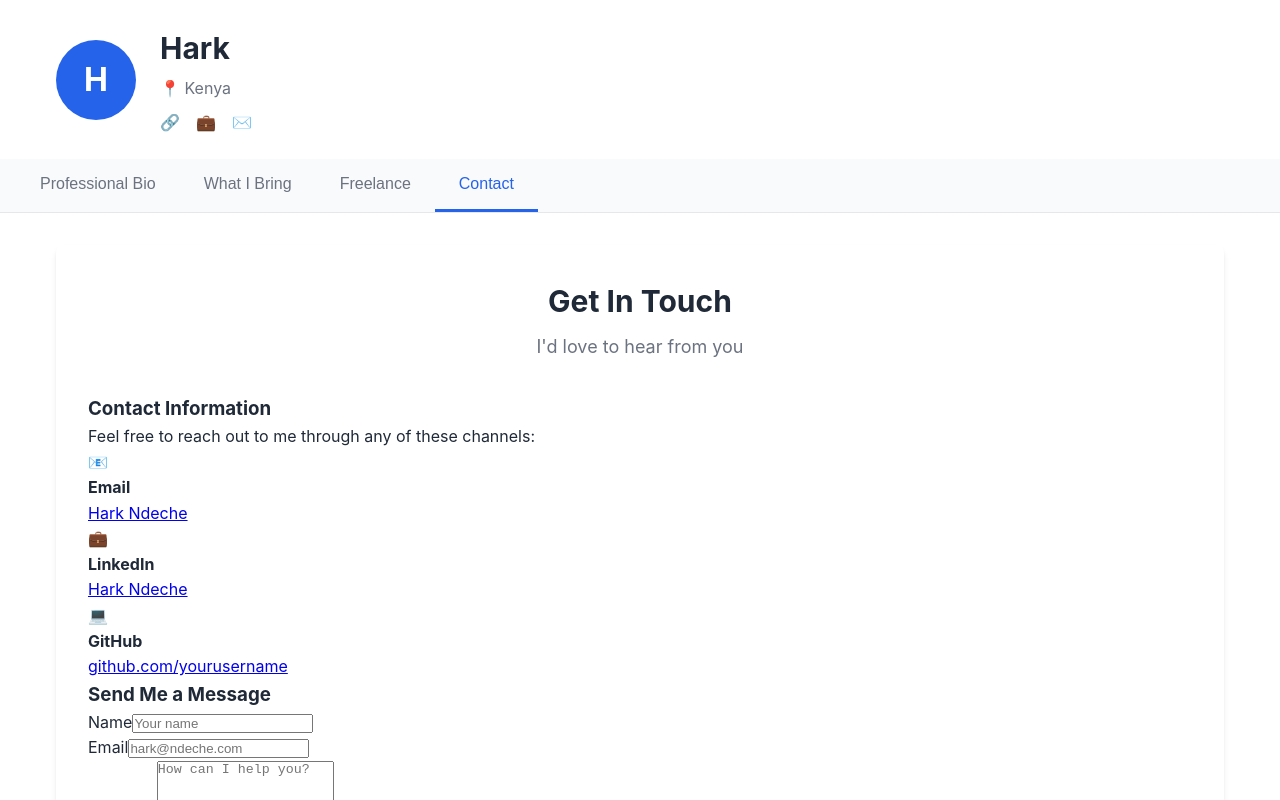
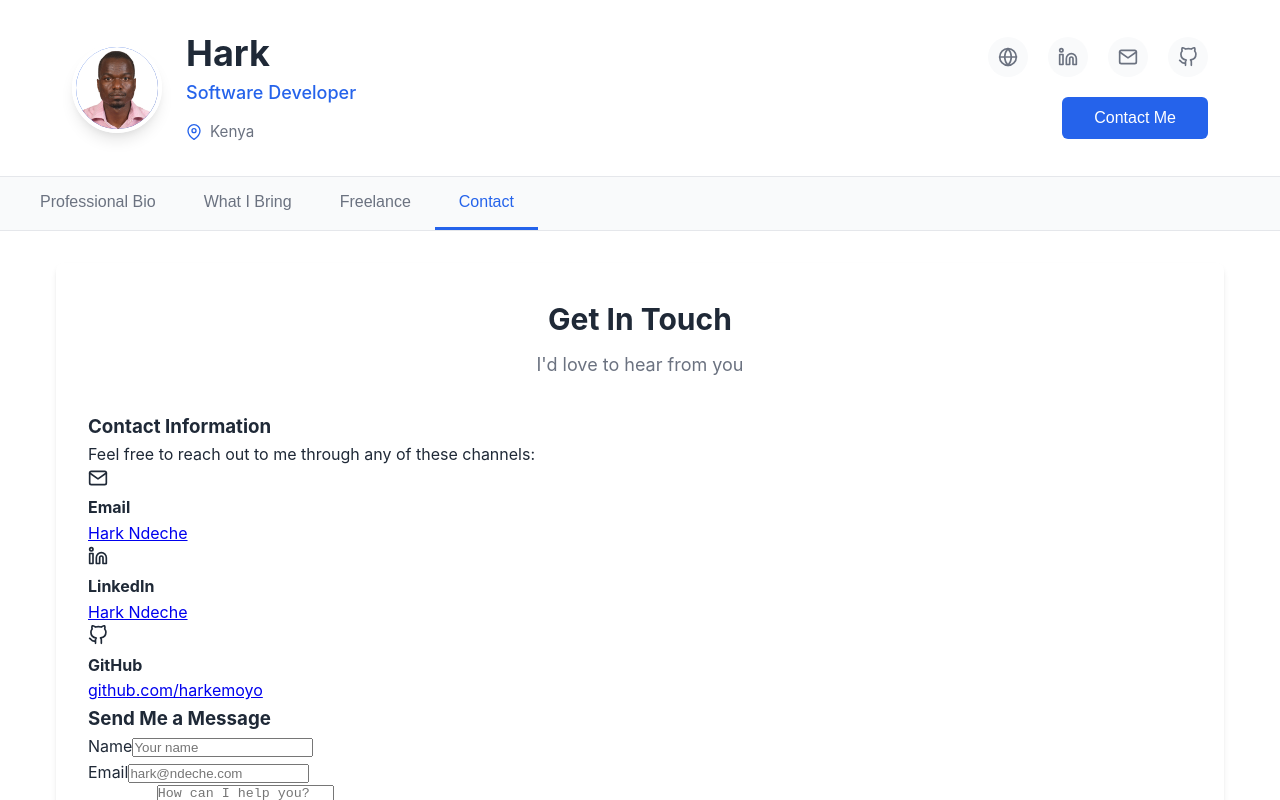
Before and after one commit to harkemoyo/Resume, a React (Create React App) app: page / in a window 1280 px wide. Both pictures are taken after a click on the button "Contact". Shown: the top 800 px of the page. Built offline with nearby package versions, Linux system fonts and the light colour scheme.

Commit message:
feat: implement contact section with form and social links

```diff
--- a/src/App.css
+++ b/src/App.css
@@ -39,70 +39,169 @@ body {
 }
 
 /* Header Styles */
-.header {
+.header-container {
   background-color: var(--background);
-  padding: 1.5rem 0;
+  padding: 2rem 0;
   box-shadow: var(--shadow);
+  border-bottom: 1px solid var(--border-color);
 }
 
-.profile-section {
+.header-content {
   display: flex;
+  justify-content: space-between;
   align-items: center;
   max-width: 1200px;
   margin: 0 auto;
-  padding: 0 1rem;
+  padding: 0 2rem;
+  flex-wrap: wrap;
+  gap: 2rem;
 }
 
-.profile-avatar {
-  width: 80px;
-  height: 80px;
+.header-left {
+  display: flex;
+  align-items: center;
+  gap: 1.5rem;
+}
+
+.avatar-container {
+  flex-shrink: 0;
+}
+
+.avatar-gradient {
+  width: 90px;
+  height: 90px;
   border-radius: 50%;
-  background-color: var(--primary-color);
+  background: linear-gradient(135deg, var(--primary-color), var(--secondary-color));
   color: white;
   display: flex;
   align-items: center;
   justify-content: center;
-  font-size: 2rem;
+  font-size: 2.5rem;
   font-weight: bold;
-  margin-right: 1.5rem;
+  box-shadow: 0 10px 15px -3px rgba(0, 0, 0, 0.1), 0 4px 6px -2px rgba(0, 0, 0, 0.05);
+  border: 4px solid white;
+  position: relative;
+  overflow: hidden;
 }
 
-.profile-avatar.large {
-  width: 100px;
-  height: 100px;
-  margin: 0 auto 1.5rem;
+.avatar-image {
+  position: absolute;
+  top: 0;
+  left: 0;
+  width: 100%;
+  height: 100%;
+  object-fit: cover;
+  opacity: 0;
+  transition: opacity 0.3s ease;
 }
 
-.profile-info h1 {
-  font-size: 1.875rem;
+.avatar-image.loaded {
+  opacity: 1;
+}
+
+.header-info {
+  display: flex;
+  flex-direction: column;
+}
+
+.header-name {
+  font-size: 2.25rem;
   font-weight: 700;
   margin-bottom: 0.25rem;
+  line-height: 1.2;
 }
 
-.location {
+.header-title {
+  color: var(--primary-color);
+  font-size: 1.125rem;
+  font-weight: 500;
+  margin-bottom: 0.75rem;
+}
+
+.header-location {
   color: var(--text-light);
-  margin-bottom: 0.5rem;
   display: flex;
+  align-items: center;
+  gap: 0.5rem;
+  font-size: 0.95rem;
+}
+
+.header-location svg {
+  color: var(--primary-color);
+}
+
+.header-right {
+  display: flex;
+  flex-direction: column;
+  align-items: flex-end;
+  gap: 1.25rem;
+}
+
+.social-links {
+  display: flex;
+  gap: 1.25rem;
+}
+
+.social-links a {
+  color: var(--text-light);
+  text-decoration: none;
+  display: flex;
+  align-items: center;
+  justify-content: center;
+  width: 40px;
+  height: 40px;
+  border-radius: 50%;
+  background-color: var(--background-alt);
+  transition: all 0.2s ease;
+}
+
+.social-links a:hover {
+  color: var(--primary-color);
+  background-color: rgba(37, 99, 235, 0.1);
+  transform: translateY(-2px);
+}
+
+.contact-button {
+  background-color: var(--primary-color);
+  color: white;
+  border: none;
+  padding: 0.75rem 1.5rem;
+  font-size: 1rem;
+  font-weight: 500;
+  border-radius: 0.375rem;
+  cursor: pointer;
+  transition: all 0.2s;
+  display: inline-flex;
   align-items: center;
   gap: 0.5rem;
 }
 
-.social-links {
-  display: flex;
-  gap: 1rem;
+.contact-button:hover {
+  background-color: var(--secondary-color);
+  transform: translateY(-2px);
+  box-shadow: 0 4px 6px -1px rgba(0, 0, 0, 0.1), 0 2px 4px -1px rgba(0, 0, 0, 0.06);
 }
 
-.social-links a {
-  color: var(--text-color);
-  text-decoration: none;
-  display: flex;
-  align-items: center;
-  gap: 0.5rem;
-  transition: color 0.2s;
-}
+/* Responsive adjustments */
+@media (max-width: 768px) {
+  .header-content {
+    flex-direction: column;
+    align-items: center;
+    text-align: center;
+    padding: 0 1rem;
+  }
 
-.social-links a:hover {
-  color: var(--primary-color);
+  .header-left {
+    flex-direction: column;
+  }
+
+  .header-right {
+    align-items: center;
+  }
+
+  .header-info {
+    align-items: center;
+  }
 }
 
 /* Navigation */
--- a/src/App.tsx
+++ b/src/App.tsx
@@ -45,10 +45,24 @@ const App: React.FC = () => {
     }
   };
 
+  /**
+   * Handle contact button click
+   * Sets the active tab to 'contact' and scrolls to the content area
+   */
+  const handleContactClick = () => {
+    setActiveTab('contact');
+    // Scroll to the content area with a smooth animation
+    document.querySelector('.main-content')?.scrollIntoView({ behavior: 'smooth' });
+  };
+
   // Main application layout with header, navigation, content area, and footer
   return (
     <div className="app">
-      <Header />
+      <Header
+        profileImage="/images/passport.jpg"
+        name="Hark"
+        onContactClick={handleContactClick}
+      />
       <Navigation activeTab={activeTab} setActiveTab={setActiveTab} />
       <main className="main-content">
         {renderContent()}
--- a/src/components/Header.tsx
+++ b/src/components/Header.tsx
@@ -1,36 +1,116 @@
-import React from 'react';
+import React, { useState, useEffect } from 'react';
 
 /**
  * Header Component
  *
  * Displays the main header section of the application, including:
- * - Profile avatar with initial
- * - Name display
- * - Location information
- * - Social media links (currently using placeholder emojis)
+ * - Profile avatar with image (falls back to initial if no image)
+ * - Name display with title
+ * - Location information with icon
+ * - Social media links with proper icons
  *
  * @component
  * @returns {JSX.Element} Rendered Header component
  */
 
-const Header: React.FC = () => (
-  // The header contains a profile section with avatar and basic information
-  <header className="header">
-    <div className="profile-section">
-      <div className="profile-avatar">
-        <span>H</span>
-      </div>
-      <div className="profile-info">
-        <h1>Hark</h1>
-        <p className="location">📍 Kenya</p>
-        <div className="social-links">
-          <span>🔗</span>
-          <span>💼</span>
-          <span>✉️</span>
+interface HeaderProps {
+  profileImage?: string;
+  name?: string;
+  onContactClick?: () => void;
+}
+
+const Header: React.FC<HeaderProps> = ({
+  profileImage = '/images/passport.jpg',
+  name = 'Hark',
+  onContactClick
+}) => {
+  const [imageLoaded, setImageLoaded] = useState(false);
+  const [imageError, setImageError] = useState(false);
+
+  // Get the first letter of the name for the avatar fallback
+  const initial = name.charAt(0);
+
+  // Handle image load success
+  const handleImageLoad = () => {
+    setImageLoaded(true);
+  };
+
+  // Handle image load error
+  const handleImageError = () => {
+    setImageError(true);
+  };
+
+  return (
+    <header className="header-container">
+      <div className="header-content">
+        <div className="header-left">
+          <div className="avatar-container">
+            <div className="avatar-gradient">
+              {profileImage && !imageError ? (
+                <img
+                  src={profileImage}
+                  alt={`${name}'s profile`}
+                  className={`avatar-image ${imageLoaded ? 'loaded' : ''}`}
+                  onLoad={handleImageLoad}
+                  onError={handleImageError}
+                />
+              ) : (
+                <span>{initial}</span>
+              )}
+            </div>
+          </div>
+          <div className="header-info">
+            <h1 className="header-name">Hark</h1>
+            <p className="header-title">Software Developer</p>
+            <div className="header-location">
+              <svg xmlns="http://www.w3.org/2000/svg" width="16" height="16" viewBox="0 0 24 24" fill="none" stroke="currentColor" strokeWidth="2" strokeLinecap="round" strokeLinejoin="round">
+                <path d="M21 10c0 7-9 13-9 13s-9-6-9-13a9 9 0 0 1 18 0z"></path>
+                <circle cx="12" cy="10" r="3"></circle>
+              </svg>
+              <span>Kenya</span>
+            </div>
+          </div>
+        </div>
+
+        <div className="header-right">
+          <div className="social-links">
+            <a href="#" aria-label="Website">
+              <svg xmlns="http://www.w3.org/2000/svg" width="20" height="20" viewBox="0 0 24 24" fill="none" stroke="currentColor" strokeWidth="2" strokeLinecap="round" strokeLinejoin="round">
+                <circle cx="12" cy="12" r="10"></circle>
+                <line x1="2" y1="12" x2="22" y2="12"></line>
+                <path d="M12 2a15.3 15.3 0 0 1 4 10 15.3 15.3 0 0 1-4 10 15.3 15.3 0 0 1-4-10 15.3 15.3 0 0 1 4-10z"></path>
+              </svg>
+            </a>
+            <a href="#" aria-label="LinkedIn">
+              <svg xmlns="http://www.w3.org/2000/svg" width="20" height="20" viewBox="0 0 24 24" fill="none" stroke="currentColor" strokeWidth="2" strokeLinecap="round" strokeLinejoin="round">
+                <path d="M16 8a6 6 0 0 1 6 6v7h-4v-7a2 2 0 0 0-2-2 2 2 0 0 0-2 2v7h-4v-7a6 6 0 0 1 6-6z"></path>
+                <rect x="2" y="9" width="4" height="12"></rect>
+                <circle cx="4" cy="4" r="2"></circle>
+              </svg>
+            </a>
+            <a href="#" aria-label="Email">
+              <svg xmlns="http://www.w3.org/2000/svg" width="20" height="20" viewBox="0 0 24 24" fill="none" stroke="currentColor" strokeWidth="2" strokeLinecap="round" strokeLinejoin="round">
+                <path d="M4 4h16c1.1 0 2 .9 2 2v12c0 1.1-.9 2-2 2H4c-1.1 0-2-.9-2-2V6c0-1.1.9-2 2-2z"></path>
+                <polyline points="22,6 12,13 2,6"></polyline>
+              </svg>
+            </a>
+            <a href="#" aria-label="GitHub">
+              <svg xmlns="http://www.w3.org/2000/svg" width="20" height="20" viewBox="0 0 24 24" fill="none" stroke="currentColor" strokeWidth="2" strokeLinecap="round" strokeLinejoin="round">
+                <path d="M9 19c-5 1.5-5-2.5-7-3m14 6v-3.87a3.37 3.37 0 0 0-.94-2.61c3.14-.35 6.44-1.54 6.44-7A5.44 5.44 0 0 0 20 4.77 5.07 5.07 0 0 0 19.91 1S18.73.65 16 2.48a13.38 13.38 0 0 0-7 0C6.27.65 5.09 1 5.09 1A5.07 5.07 0 0 0 5 4.77a5.44 5.44 0 0 0-1.5 3.78c0 5.42 3.3 6.61 6.44 7A3.37 3.37 0 0 0 9 18.13V22"></path>
+              </svg>
+            </a>
+          </div>
+          <button
+            className="contact-button"
+            onClick={onContactClick}
+            aria-label="Navigate to contact form"
+          >
+            Contact Me
+          </button>
         </div>
       </div>
-    </div>
-  </header>
-);
+    </header>
+  );
+};
 
 export default Header;
--- a/src/components/sections/Contact.css
+++ b/src/components/sections/Contact.css
@@ -4,13 +4,20 @@
   grid-template-columns: 1fr;
   gap: 2rem;
   margin-top: 2rem;
+  animation: fadeIn 0.5s ease-in-out;
 }
 
 .contact-info {
-  background: var(--card-bg);
+  background: var(--background-alt);
   padding: 2rem;
-  border-radius: 8px;
-  box-shadow: 0 2px 4px rgba(0, 0, 0, 0.1);
+  border-radius: 12px;
+  box-shadow: var(--shadow);
+  transition: transform 0.3s ease, box-shadow 0.3s ease;
+}
+
+.contact-info:hover {
+  transform: translateY(-5px);
+  box-shadow: 0 8px 16px rgba(0, 0, 0, 0.1);
 }
 
 .contact-methods {
@@ -24,9 +31,16 @@
 }
 
 .contact-icon {
-  font-size: 1.5rem;
+  display: flex;
+  align-items: center;
+  justify-content: center;
+  width: 40px;
+  height: 40px;
   margin-right: 1rem;
-  color: var(--primary-color);
+  background: linear-gradient(135deg, var(--primary-color), var(--secondary-color));
+  color: white;
+  border-radius: 50%;
+  font-size: 1.25rem;
 }
 
 .contact-method h4 {
@@ -46,10 +60,16 @@
 }
 
 .contact-form {
-  background: var(--card-bg);
+  background: var(--background-alt);
   padding: 2rem;
-  border-radius: 8px;
-  box-shadow: 0 2px 4px rgba(0, 0, 0, 0.1);
+  border-radius: 12px;
+  box-shadow: var(--shadow);
+  transition: transform 0.3s ease, box-shadow 0.3s ease;
+}
+
+.contact-form:hover {
+  transform: translateY(-5px);
+  box-shadow: 0 8px 16px rgba(0, 0, 0, 0.1);
 }
 
 .contact-form h3 {
@@ -73,19 +93,21 @@
 .form-group textarea {
   width: 100%;
   padding: 0.75rem;
-  border: 1px solid #ddd;
-  border-radius: 4px;
+  border: 1px solid var(--border-color);
+  border-radius: 8px;
   font-size: 1rem;
-  transition: border-color 0.2s ease;
-  background-color: var(--bg-color);
-  color: var(--text-primary);
+  transition: all 0.3s ease;
+  background-color: var(--background);
+  color: var(--text-color);
+  box-shadow: 0 2px 4px rgba(0, 0, 0, 0.02);
 }
 
 .form-group input:focus,
 .form-group textarea:focus {
   outline: none;
   border-color: var(--primary-color);
-  box-shadow: 0 0 0 2px rgba(var(--primary-rgb), 0.1);
+  box-shadow: 0 0 0 3px rgba(37, 99, 235, 0.15);
+  transform: translateY(-2px);
 }
 
 .form-group textarea {
@@ -94,20 +116,47 @@
 }
 
 .submit-button {
-  background-color: var(--primary-color);
+  background: linear-gradient(135deg, var(--primary-color), var(--secondary-color));
   color: white;
   border: none;
   padding: 0.75rem 1.5rem;
-  border-radius: 4px;
+  border-radius: 8px;
   font-size: 1rem;
-  font-weight: 500;
+  font-weight: 600;
   cursor: pointer;
-  transition: background-color 0.2s ease;
+  transition: all 0.3s ease;
   width: 100%;
+  box-shadow: 0 4px 6px rgba(37, 99, 235, 0.2);
+  position: relative;
+  overflow: hidden;
+  z-index: 1;
+}
+
+.submit-button::before {
+  content: '';
+  position: absolute;
+  top: 0;
+  left: 0;
+  width: 100%;
+  height: 100%;
+  background: linear-gradient(135deg, var(--secondary-color), var(--primary-color));
+  opacity: 0;
+  transition: opacity 0.3s ease;
+  z-index: -1;
 }
 
 .submit-button:hover:not(:disabled) {
-  background-color: var(--primary-dark);
+  transform: translateY(-3px);
+  box-shadow: 0 6px 12px rgba(37, 99, 235, 0.25);
+}
+
+.submit-button:hover::before {
+  opacity: 1;
+}
+
+.submit-button:active:not(:disabled) {
+  transform: translateY(-1px);
+  box-shadow: 0 2px 4px rgba(37, 99, 235, 0.2);
 }
 
 .submit-button:disabled {
--- a/src/components/sections/Contact.tsx
+++ b/src/components/sections/Contact.tsx
@@ -70,7 +70,13 @@ const Contact: React.FC = () => {
 
           <div className="contact-methods">
             <div className="contact-method">
-              <span className="contact-icon">📧</span>
+              <span className="contact-icon">
+                {/* Email SVG Icon */}
+                <svg xmlns="http://www.w3.org/2000/svg" width="20" height="20" viewBox="0 0 24 24" fill="none" stroke="currentColor" strokeWidth="2" strokeLinecap="round" strokeLinejoin="round">
+                  <path d="M4 4h16c1.1 0 2 .9 2 2v12c0 1.1-.9 2-2 2H4c-1.1 0-2-.9-2-2V6c0-1.1.9-2 2-2z"></path>
+                  <polyline points="22,6 12,13 2,6"></polyline>
+                </svg>
+              </span>
               <div>
                 <h4>Email</h4>
                 <a href="mailto:markndeche91@gmail.com">Hark Ndeche</a>
@@ -78,7 +84,14 @@ const Contact: React.FC = () => {
             </div>
 
             <div className="contact-method">
-              <span className="contact-icon">💼</span>
+              <span className="contact-icon">
+                {/* LinkedIn SVG Icon */}
+                <svg xmlns="http://www.w3.org/2000/svg" width="20" height="20" viewBox="0 0 24 24" fill="none" stroke="currentColor" strokeWidth="2" strokeLinecap="round" strokeLinejoin="round">
+                  <path d="M16 8a6 6 0 0 1 6 6v7h-4v-7a2 2 0 0 0-2-2 2 2 0 0 0-2 2v7h-4v-7a6 6 0 0 1 6-6z"></path>
+                  <rect x="2" y="9" width="4" height="12"></rect>
+                  <circle cx="4" cy="4" r="2"></circle>
+                </svg>
+              </span>
               <div>
                 <h4>LinkedIn</h4>
                 <a href="https://www.linkedin.com/in/hark-ndeche-09271a25a/" target="_blank" rel="noopener noreferrer">Hark Ndeche</a>
@@ -86,10 +99,15 @@ const Contact: React.FC = () => {
             </div>
 
             <div className="contact-method">
-              <span className="contact-icon">💻</span>
+              <span className="contact-icon">
+                {/* GitHub SVG Icon */}
+                <svg xmlns="http://www.w3.org/2000/svg" width="20" height="20" viewBox="0 0 24 24" fill="none" stroke="currentColor" strokeWidth="2" strokeLinecap="round" strokeLinejoin="round">
+                  <path d="M9 19c-5 1.5-5-2.5-7-3m14 6v-3.87a3.37 3.37 0 0 0-.94-2.61c3.14-.35 6.44-1.54 6.44-7A5.44 5.44 0 0 0 20 4.77 5.07 5.07 0 0 0 19.91 1S18.73.65 16 2.48a13.38 13.38 0 0 0-7 0C6.27.65 5.09 1 5.09 1A5.07 5.07 0 0 0 5 4.77a5.44 5.44 0 0 0-1.5 3.78c0 5.42 3.3 6.61 6.44 7A3.37 3.37 0 0 0 9 18.13V22"></path>
+                </svg>
+              </span>
               <div>
                 <h4>GitHub</h4>
-                <a href="https://github.com/harkemoyo" target="_blank" rel="noopener noreferrer">github.com/yourusername</a>
+                <a href="https://github.com/harkemoyo" target="_blank" rel="noopener noreferrer">github.com/harkemoyo</a>
               </div>
             </div>
           </div>
```
Also changed, not shown: public/images/passport.jpg (added).
